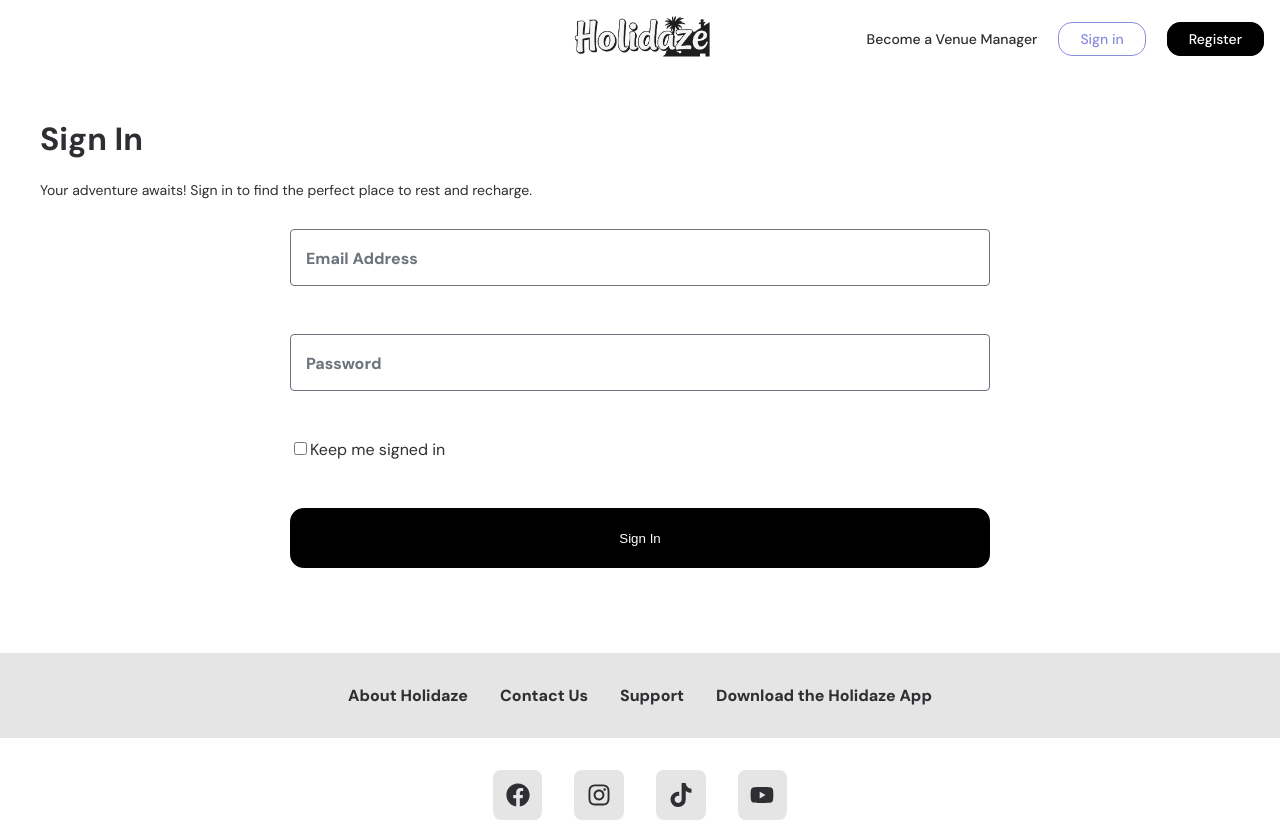
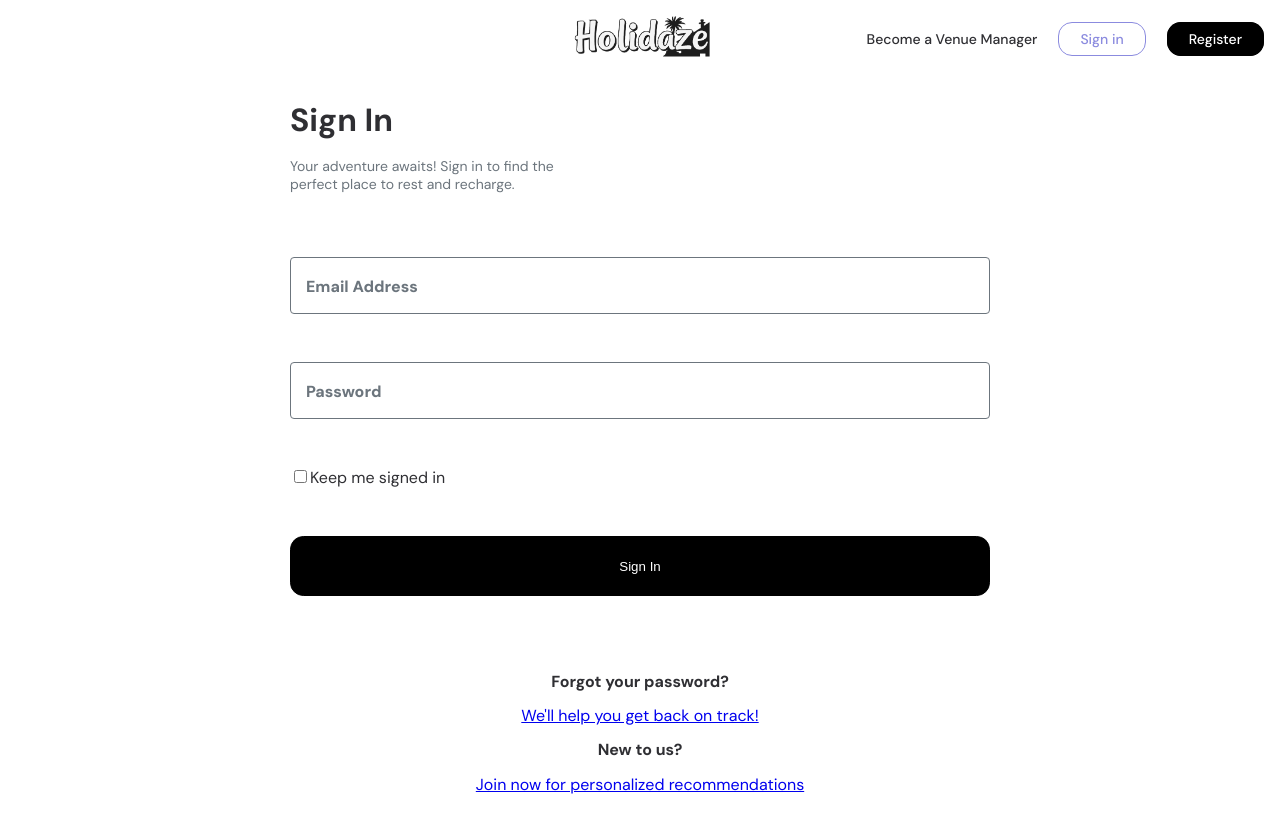
Before and after one commit to Malkenes/project-exam-2, a React (Vite) app: page /signin in a window 1280 px wide. Shown: the top 821 px of the page. Built offline with nearby package versions, Linux system fonts and the light colour scheme.

Commit message:
add content and styles to sign-in page

```diff
--- a/src/pages/signin/index.tsx
+++ b/src/pages/signin/index.tsx
@@ -1,5 +1,5 @@
 import { SignInForm } from "./signinForm";
-import { StyledSignIn, StyledFormWrapper } from "./styles";
+import { StyledSignIn, StyledFormWrapper, StyledHelpWrapper } from "./styles";
 import { Link } from "react-router-dom";
 import { useUserStore } from "../../stores/useUserStore";
 
@@ -25,6 +25,12 @@ export const SignIn: React.FC = () => {
       <StyledFormWrapper>
         <SignInForm />
       </StyledFormWrapper>
+      <StyledHelpWrapper>
+        <h2>Forgot your password?</h2>
+        <Link to={"/signin"}>We'll help you get back on track!</Link>
+        <h2>New to us?</h2>
+        <Link to={"/register"}>Join now for personalized recommendations</Link>
+      </StyledHelpWrapper>
     </StyledSignIn>
   );
 };
--- a/src/pages/signin/styles.ts
+++ b/src/pages/signin/styles.ts
@@ -2,11 +2,20 @@ import styled from "styled-components";
 
 export const StyledSignIn = styled.main`
   margin: 40px;
+  max-width: 700px;
+  margin: auto;
+  hgroup {
+    margin-bottom: 64px;
+    h1 {
+      margin-bottom: 16px;
+    }
+    p {
+      max-width: 300px;
+      color: #6c757d;
+    }
+  }
 `;
 export const StyledSignInForm = styled.form`
-  max-width: 700px;
-  padding: 1em;
-  margin: auto;
   p {
     color: red;
   }
@@ -15,3 +24,11 @@ export const StyledSignInForm = styled.form`
 export const StyledFormWrapper = styled.div`
   min-height: 400px;
 `;
+
+export const StyledHelpWrapper = styled.div`
+  text-align: center;
+  margin-bottom: 40px;
+  h2 {
+    font-size: 16px;
+  }
+`;
```
